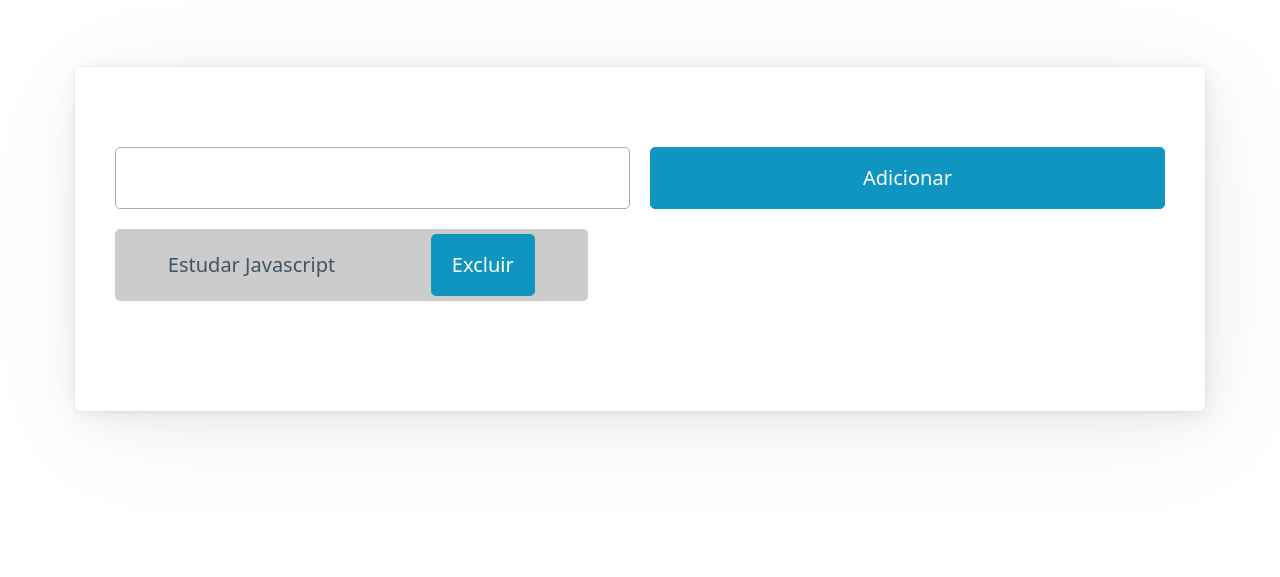
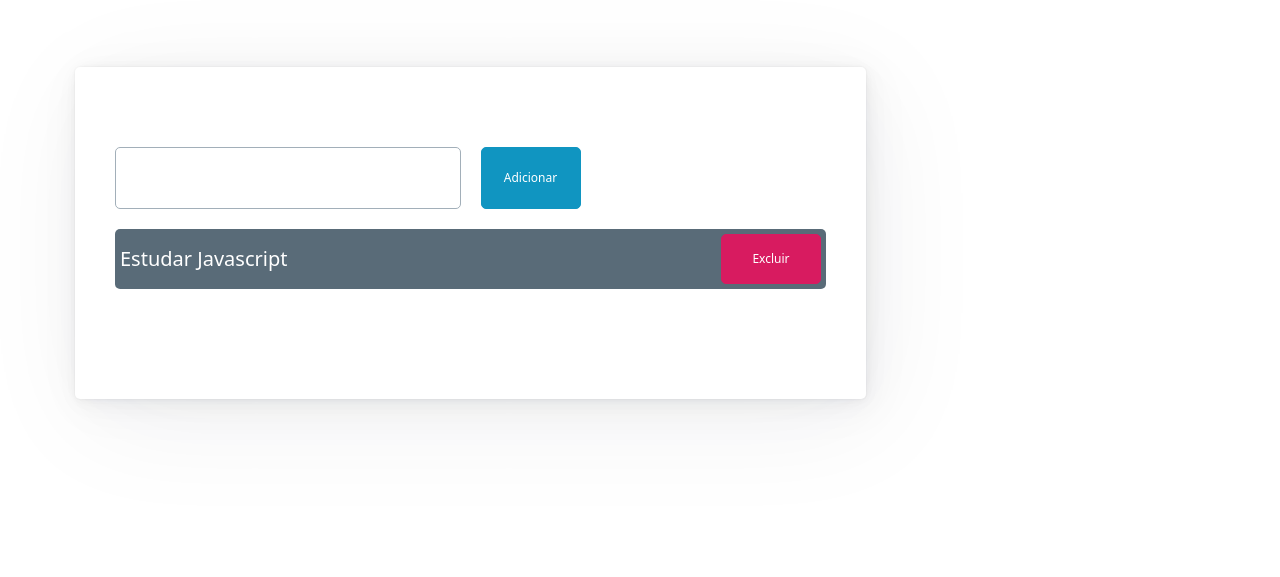
Before and after one commit to Spiguerfild/web1-atividades, a website built with Vite: page src/lista-tarefas.html in a window 1280 px wide. Shown: the part 223-800 px from the top of the page. Built offline with nearby package versions, Linux system fonts and the light colour scheme.

Commit message:
arrumando primeira etapa list-trf

```diff
--- a/src/css/lista-tarefas.css
+++ b/src/css/lista-tarefas.css
@@ -1,12 +1,26 @@
-#lista-tarefas{
-    width: 45%;
-
+#card-lista-tarefas{
+    width: 70%;
 }
-.tarefa{
-padding: 5px;
-background-color: #ccc;
-display: flex;
-justify-content: space-around;
-align-items: center;
-border-radius: 5px ;
+#card-lista-tarefas #btn-adicionar{
+    width: 100px;
+    font-size: 12px;
 }
+#card-lista-tarefas .tarefa{
+    padding: 5px;
+    background-color: var(--secondary);
+    display: flex;
+    justify-content: space-between;
+    align-items: center;
+    border-radius: 5px;
+    color: white;
+}
+#card-lista-tarefas .btn-excluir{
+    width: 100px;
+    font-size: 12px;
+    background-color: #d81b60;
+    border-color: #d81b60;
+    margin: 0;
+}
+#card-lista-tarefas .btn-excluir:hover{
+    background-color:#c2185b
+}
--- a/src/lista-tarefas.html
+++ b/src/lista-tarefas.html
@@ -13,24 +13,21 @@
     <nav class="container-fluid" id="menu"></nav>
     <!-- Fim do  Cabeçalho e Menu de Navegação-->
     <main class="container">
-        <!--Conteúdo aqui-->
-        <h1>Lista de tarefas</h1>
+        <h1>Lista de Tarefas</h1>
         <article id="card-lista-tarefas">
             <div class="grid">
-                <input type="text" id="input-nova-tarefa">
+                <input type="text" id="input-nova-tarefa" />
                 <button id="btn-adicionar">Adicionar</button>
             </div>
             <div>
                 <ul id="lista-tarefas">
-                    <li class="tarefa ">
-                       <div> Estudar Javascript</div>
-                       <a href="#" role="button">Excluir</a>
+                    <li class="tarefa">
+                        <div>Estudar Javascript</div>
+                        <button class="btn-excluir">Excluir</button>
                     </li>
                 </ul>
             </div>
         </article>
-
-
     </main>
     <script type="module" src="./js/lista-tarefas.js"></script>
 </body>
```
